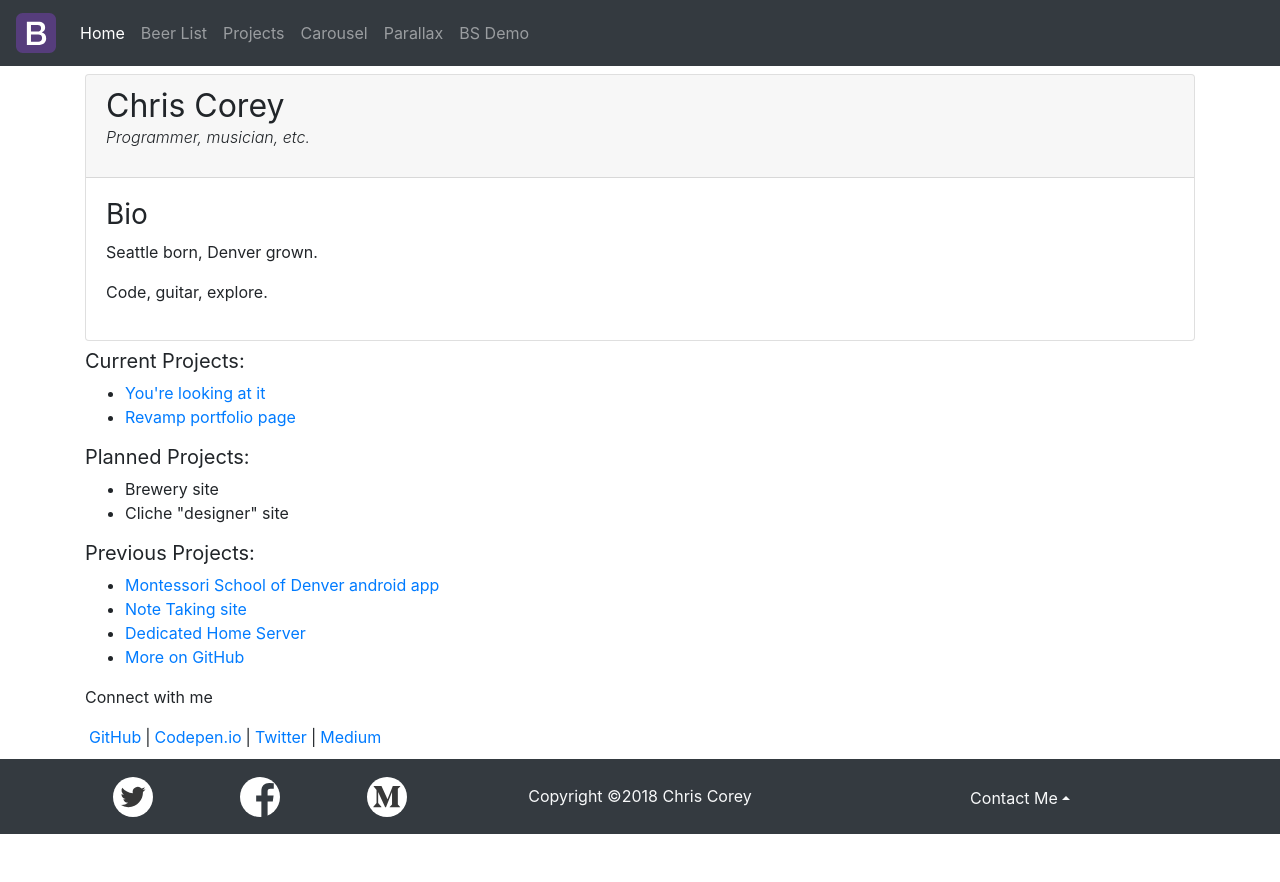
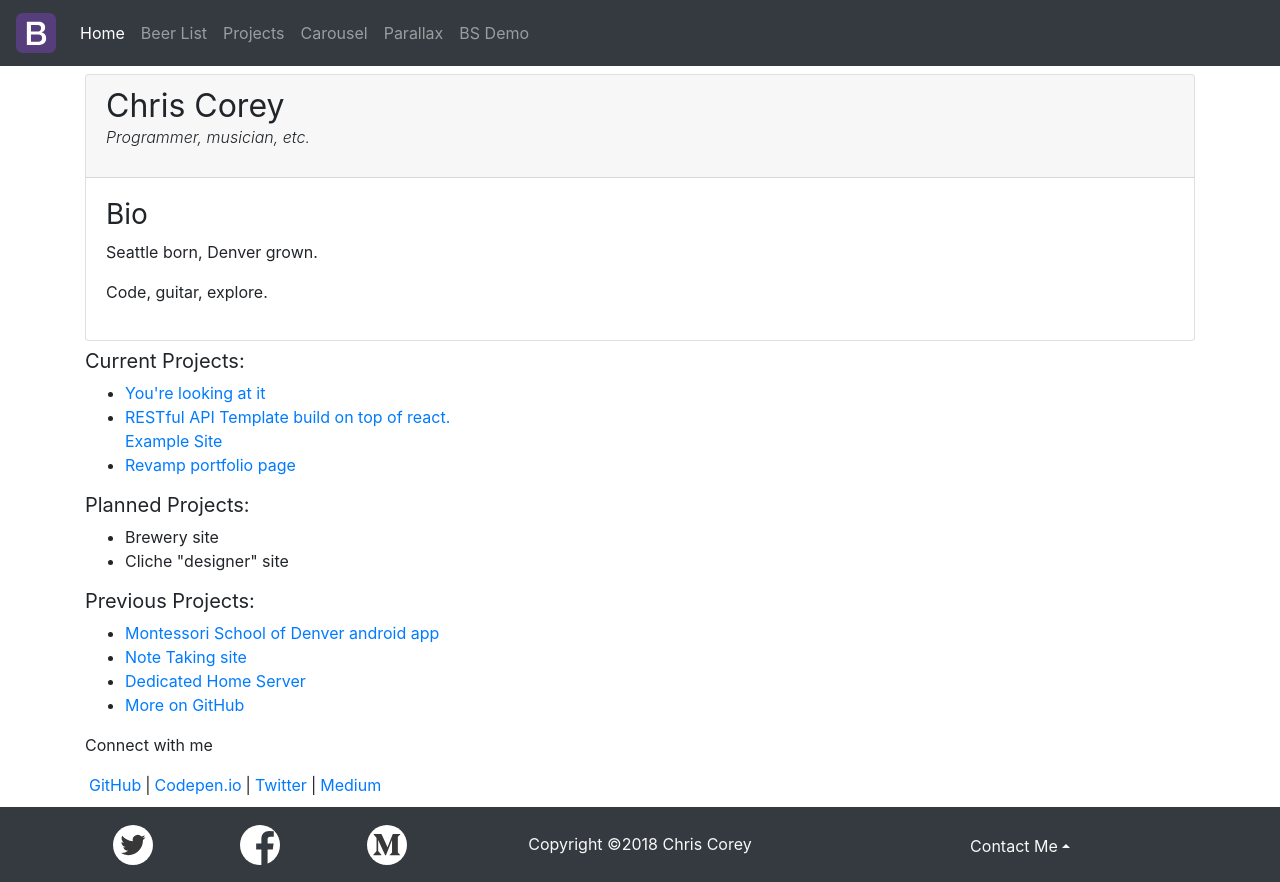
Before and after one commit to chriscorey-dev/react-demo, a React (Create React App) app: page / in a window 1280 px wide. Before the commit the page ends 834 px from the top, so only its background shows below. Built offline with nearby package versions, Linux system fonts and the light colour scheme.

Commit message:
Adding link to api page

```diff
--- a/src/pages/home/Home.jsx
+++ b/src/pages/home/Home.jsx
@@ -25,6 +25,23 @@ class Home extends Component {
             <div>
               <a href="https://react.chris-corey.com" target="_blank">
                 You're looking at it
+              </a>
+            </div>
+          </li>
+          <li>
+            <div>
+              <a
+                href="https://github.com/chriscorey-dev/node-express-react-api"
+                target="_blank"
+              >
+                RESTful API Template build on top of react.
+              </a>
+              <br />
+              <a
+                href="https://api.chris-corey.com/api/sakila/film"
+                target="_blank"
+              >
+                Example Site
               </a>
             </div>
           </li>
```
